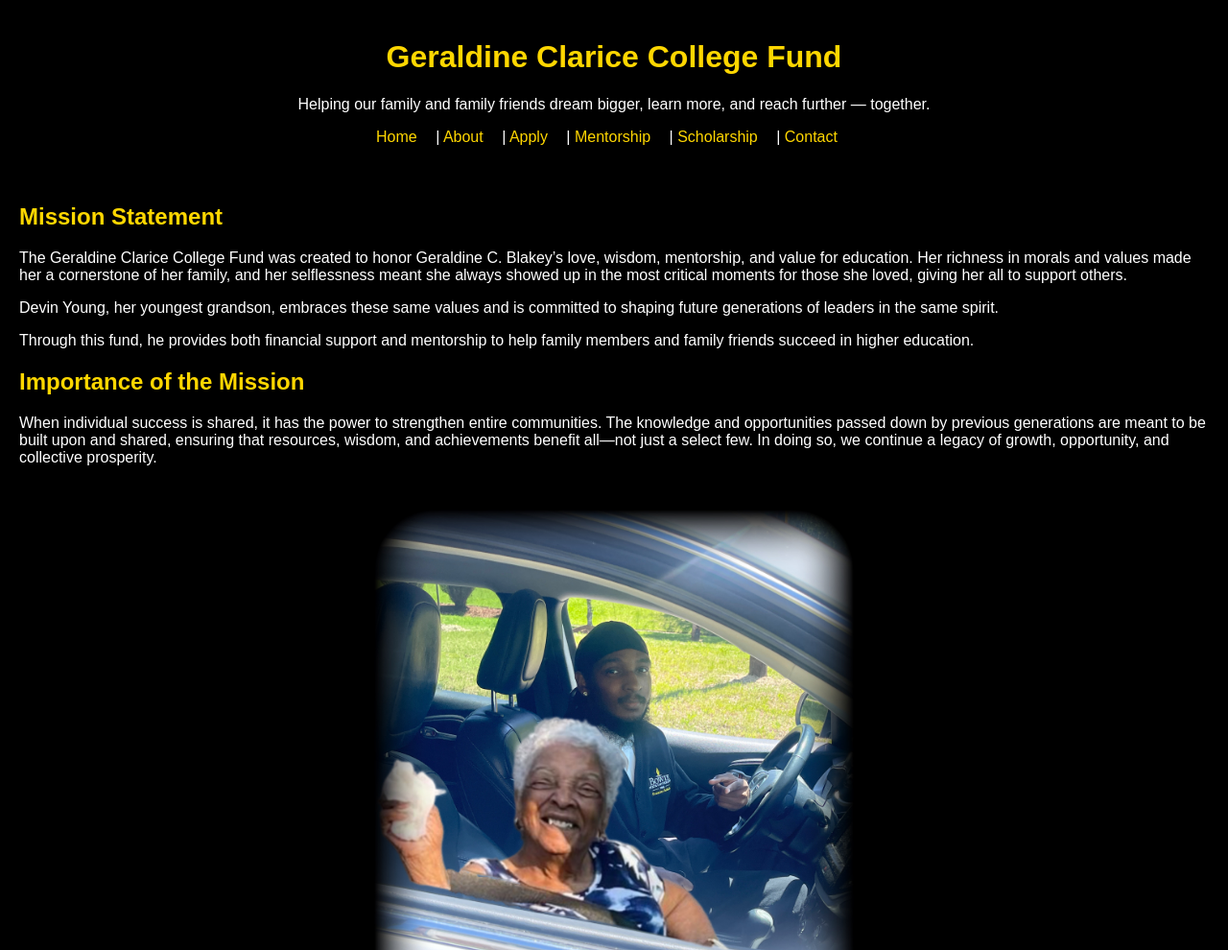
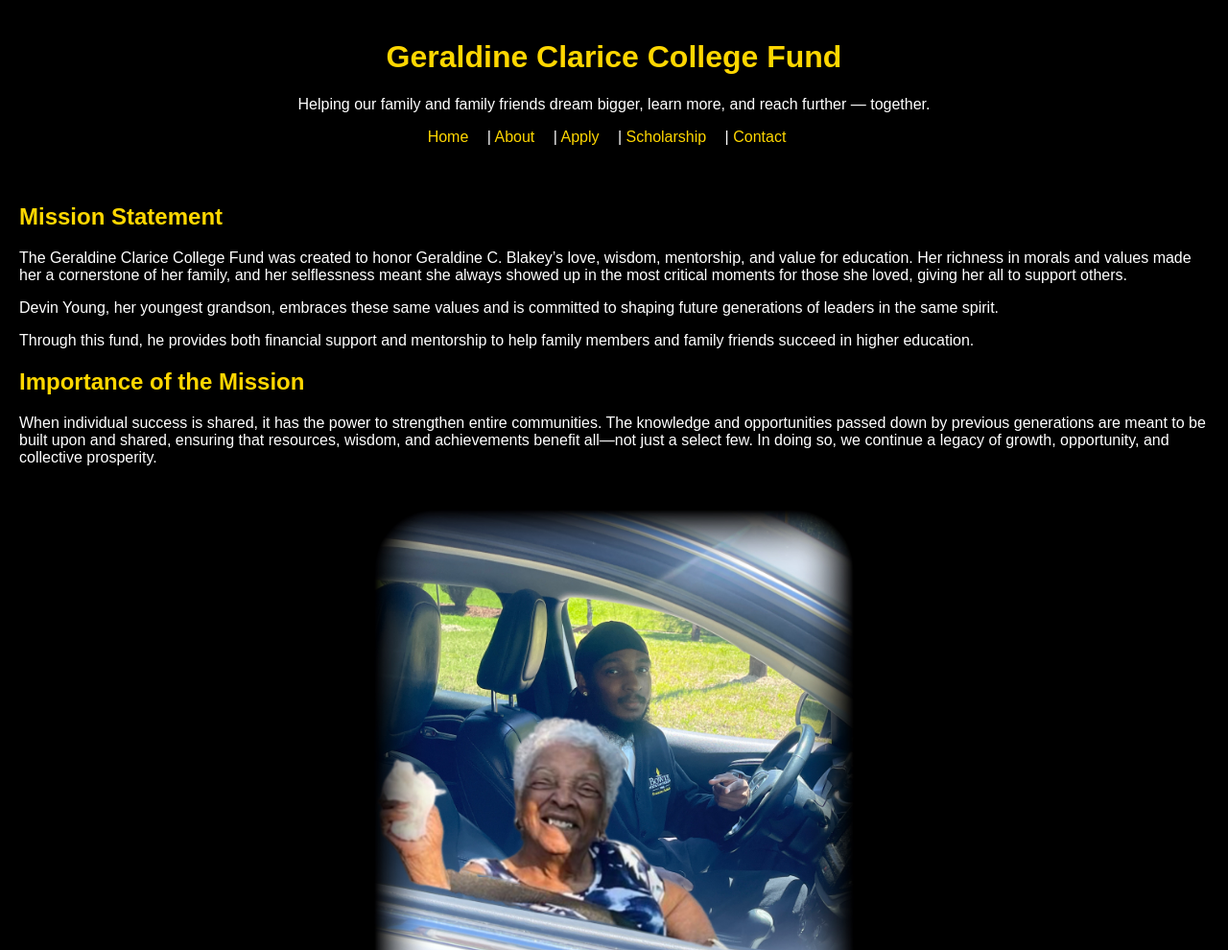
Before and after one commit to devinyscholarships/GeraldineCBlakeyCollegeFund, a plain HTML site: page index.html in a window 1280 px wide. Shown: the top 990 px of the page at 96% size. Drawn offline with Linux system fonts and the light colour scheme.

Commit message:
Update index.html

```diff
--- a/index.html
+++ b/index.html
@@ -14,7 +14,6 @@
 <a href="index.html">Home</a> |
 <a href="about.html">About</a> |
 <a href="apply.html">Apply</a> |
-<a href="mentorship.html">Mentorship</a> |
 <a href="scholarship.html">Scholarship</a> |
 <a href="contact.html">Contact</a>
 </nav>
```
